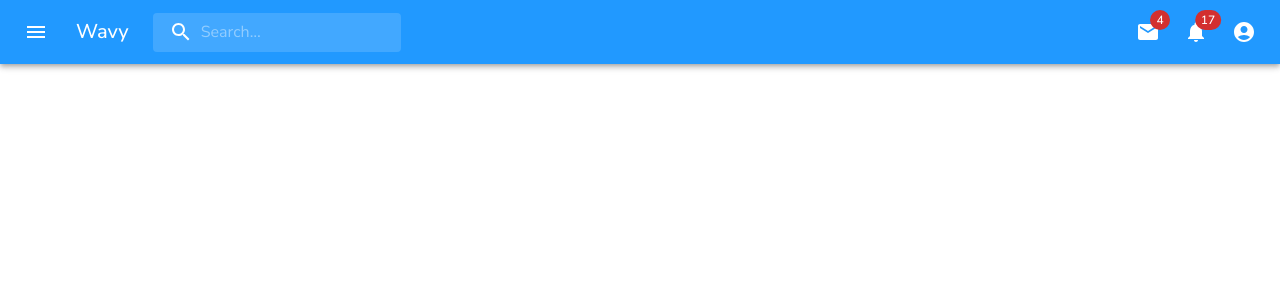
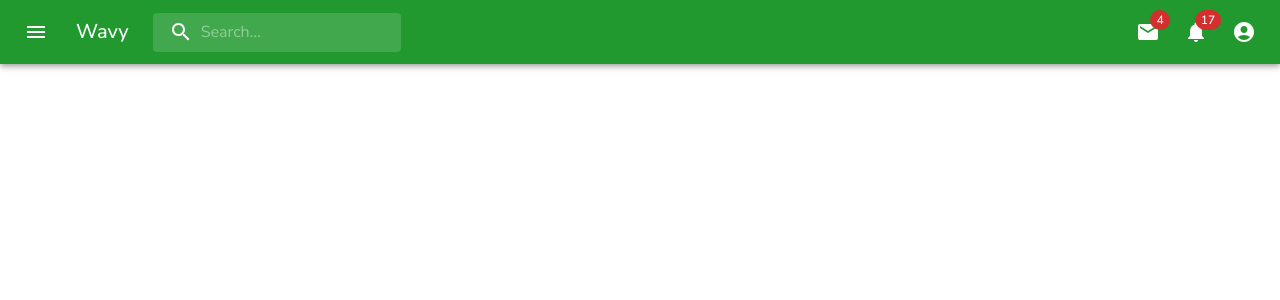
Before and after one commit to OptimaLPro/IceBreak, a React (Vite) app: page / in a window 1280 px wide. Shown: the top 300 px of the page. Built offline with nearby package versions, Linux system fonts and the light colour scheme.

Commit message:
changed the app bar color to green

```diff
--- a/src/components/Menu.jsx
+++ b/src/components/Menu.jsx
@@ -156,7 +156,7 @@
 
   return (
     <Box sx={{ flexGrow: 1 }}>
-      <AppBar position="static" sx={{ backgroundColor: '#2199ff' }}>
+      <AppBar position="static" sx={{ backgroundColor: '#21992f' }}>
         <Toolbar>
           <IconButton
             size="large"
```
